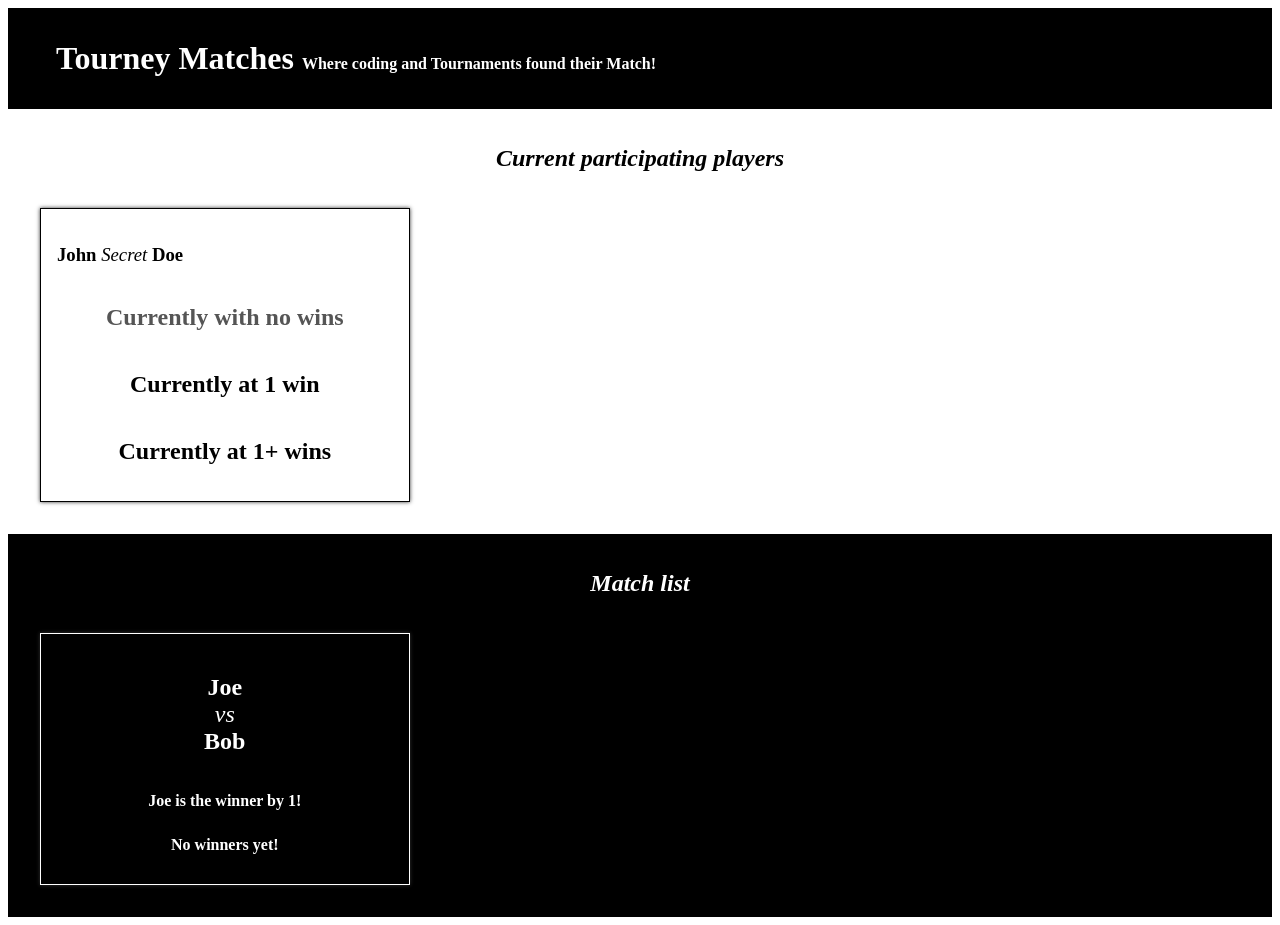
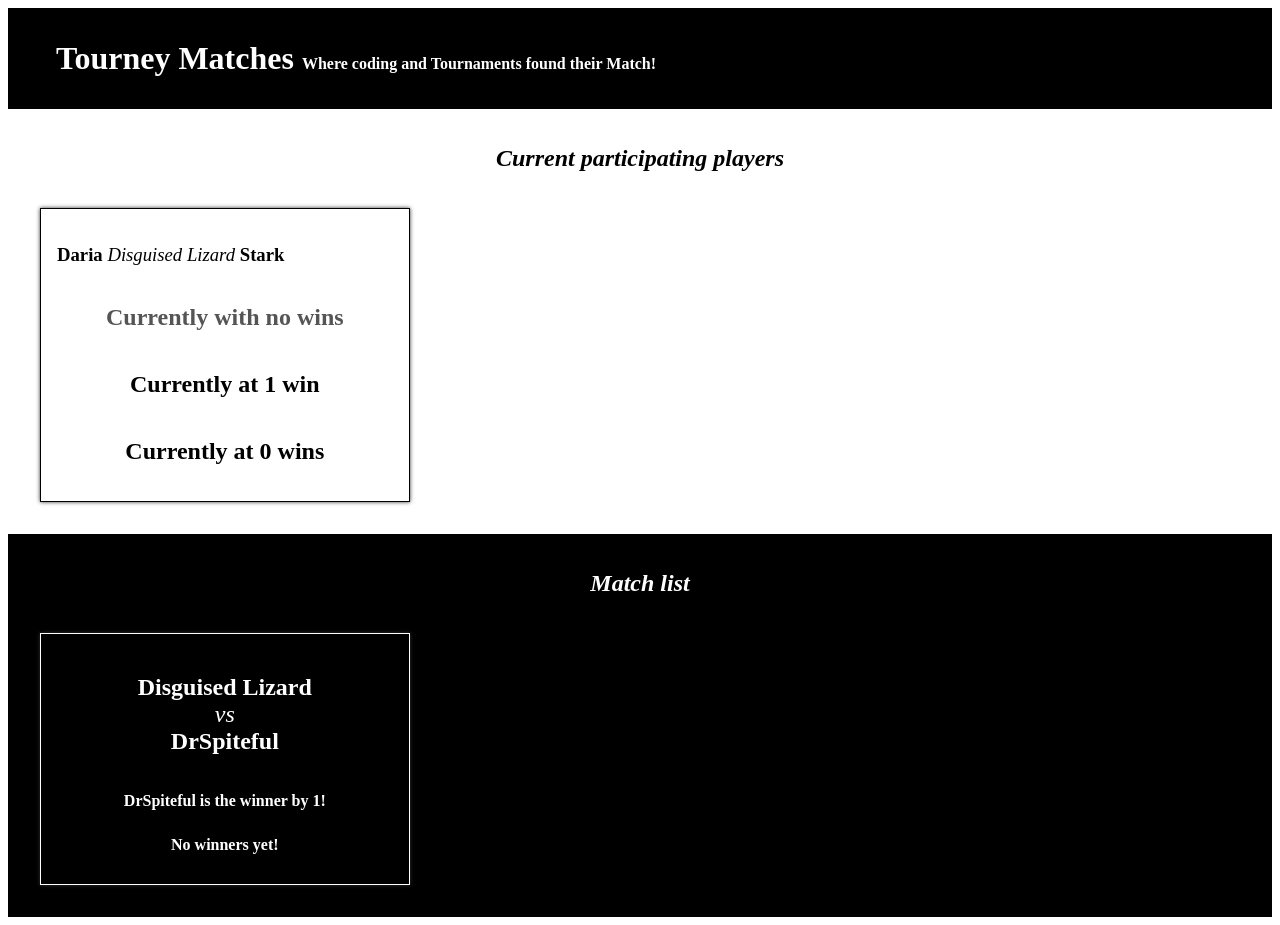
Before and after one commit to kand5950/tourney-matches, a React (Create React App) app: page / in a window 1280 px wide. Built offline with nearby package versions, Linux system fonts and the light colour scheme.

Commit message:
passing data down with props

```diff
--- a/src/components/Match.js
+++ b/src/components/Match.js
@@ -1,11 +1,11 @@
-function Match() {
+function Match(props) {
 	return (
 		<article className="Match">
     	<h1>
-				Joe <span>vs</span> Bob
+				{props.players[0]} <span>vs</span> {props.players[1]}
 			</h1>
     	{/* To be shown when there is a winner */}
-			<h2>Joe is the winner by 1!</h2>
+			<h2>{props.players[1]} is the winner by {props.scoreDifference}!</h2>
     	{/* To be shown when there is no winner */}
 			<h2>No winners yet!</h2>
   	</article>
--- a/src/components/MatchList.js
+++ b/src/components/MatchList.js
@@ -1,11 +1,14 @@
 import Match from "./Match";
 import matchData from "../data/matchData";
 
-function MatchList() {
+function MatchList(props) {
+
+  const oneMatch = matchData[0];
+
   return (
     <section className="PlayerList MatchList">
       <h1>Match list</h1>
-      <Match />
+      <Match players={oneMatch.players} winner={oneMatch.winner} scoreDifference={oneMatch.scoreDifference} />
     </section>
 
   );
--- a/src/components/Player.js
+++ b/src/components/Player.js
@@ -1,15 +1,15 @@
-function Player() {
+function Player(props) {
     return (
         <article className="Player">
         <h1>
-            John <span>Secret</span> Doe
+            {props.firstName} <span>{props.gamerTag}</span> {props.lastName}
         </h1>
         {/* To be shown when there are no wins */}
         <h2 className="zero">Currently with no wins</h2>
         {/* To be shown when there is 1 win */}
         <h2>Currently at 1 win</h2>
         {/* To be shown when there is more than one win */}
-        <h2>Currently at 1+ wins</h2>
+        <h2>Currently at {props.wins} wins</h2>
       </article>
 
     );
--- a/src/components/PlayerList.js
+++ b/src/components/PlayerList.js
@@ -3,14 +3,17 @@
 import playerData from "../data/playerData";
 import {preparePlayerData, addWinsToPlayers} from '../helpers/playerHelpers';
 
-function PlayerList(){
+function PlayerList(props){
+
 	const playerDataArray = preparePlayerData(playerData);
 	const parsedPlayerData = addWinsToPlayers(playerDataArray, matchData);
+	const onePlayer = parsedPlayerData[0];
+	console.log(playerDataArray)
 
     return(
     	<section className="PlayerList">
     		<h1>Current participating players</h1>
-    		<Player />
+    		<Player gamerTag={onePlayer.gamerTag} firstName={onePlayer.firstName} lastName={onePlayer.lastName} wins={onePlayer.wins} />
   		</section>
 
     );
--- a/src/data/matchData.js
+++ b/src/data/matchData.js
@@ -1,4 +1,3 @@
-import { getDefaultNormalizer } from "@testing-library/react"
 
 const matchData = [
   {
--- a/src/helpers/playerHelpers.js
+++ b/src/helpers/playerHelpers.js
@@ -4,10 +4,10 @@
 
 export const addWinsToPlayers = (playerDataArray, matchData) => {
     return playerDataArray.map(player => {
-    //calculates the # of wins in the matchData
+      // Calculating the number of wins in the matchData
       const currentWins = matchData.reduce((accumulator, match) => {
-      //adds win if gamertag matches
-      if (match.winner === player.gamertage) {
+        // Adds a win if the gamerTag matches
+        if (match.winner === player.gamerTag) {
           return accumulator += 1;
         } else {
           return accumulator;
@@ -18,8 +18,6 @@
       player.wins = currentWins;
 
       return player
-
     });
-
   }
   // output: [{player}, {player}] (each player having a win key and a numerical value)
```
Lines whose indentation alone changed are shown as unchanged.
